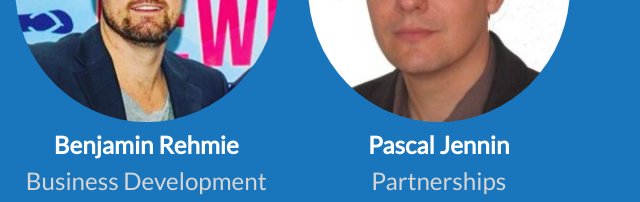
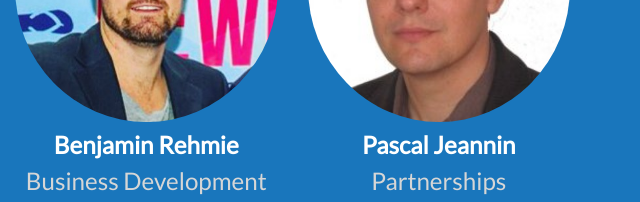
Before and after one commit to Smart-Sports/Smart-Sports.github.io, a plain HTML site: page index.html in a window 1280 px wide. Shown: the part 2200-2402 px from the top of the page, 640-1280 px from the left. Drawn offline with nearby package versions, Linux system fonts and the light colour scheme.

Commit message:
Correct Pascal Jeannins name which was spelt incorrectly in Team.

```diff
--- a/index.html
+++ b/index.html
@@ -128,7 +128,7 @@
           </div>
           <div class="col-xs-12 col-sm-12 col-md-6 col-lg-3 role">
             <img class="img-responsive img-circle" src="img/pascal-jeannin.jpg" />
-            <h4 style="color:#fff; font-weight: bold;">Pascal Jennin</h4>
+            <h4 style="color:#fff; font-weight: bold;">Pascal Jeannin</h4>
             <h4>Partnerships</h4>
             <p><a href="https://www.linkedin.com/in/pascal-jeannin-94a524" target="_blank"><img class="social-linkedin" src="img/social.png" /></a></p>
           </div>
```
